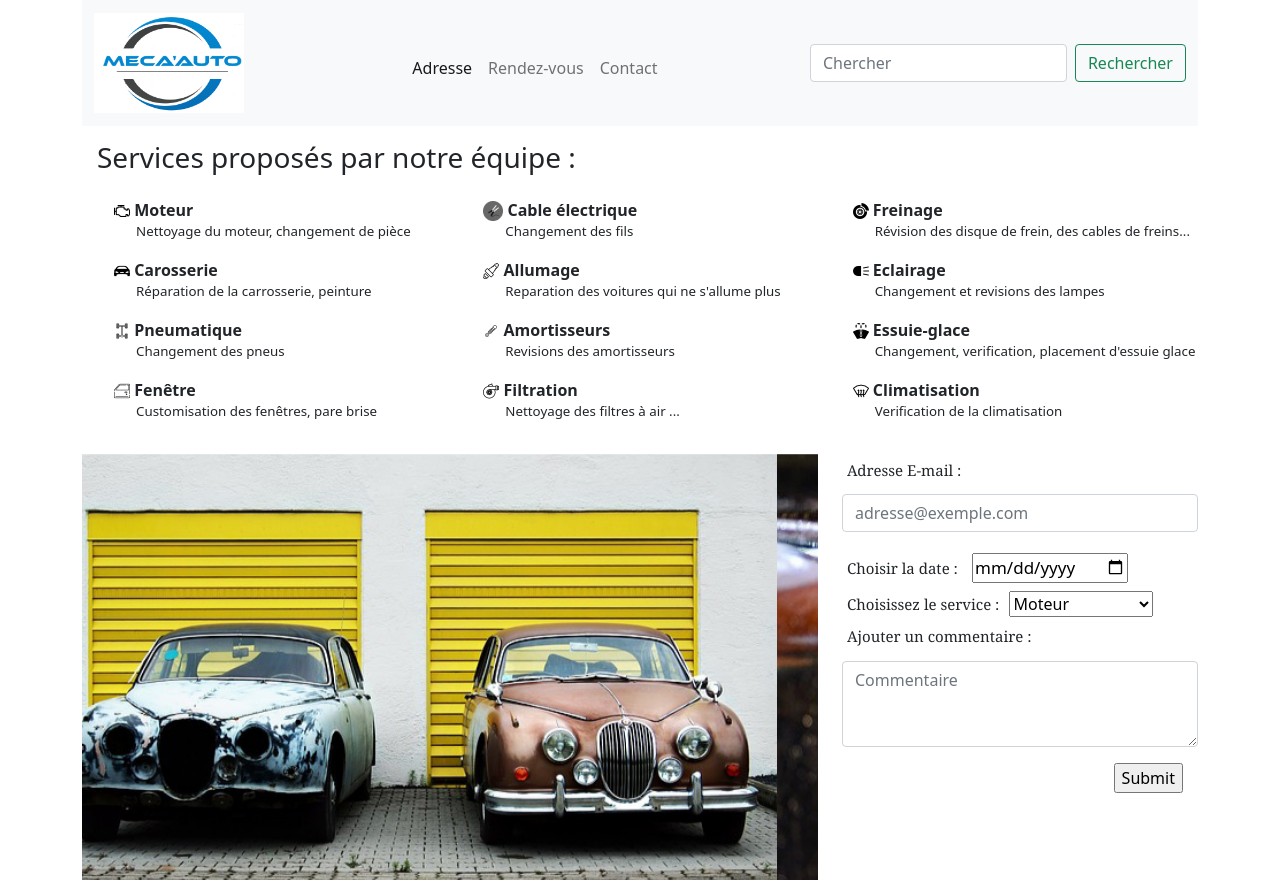
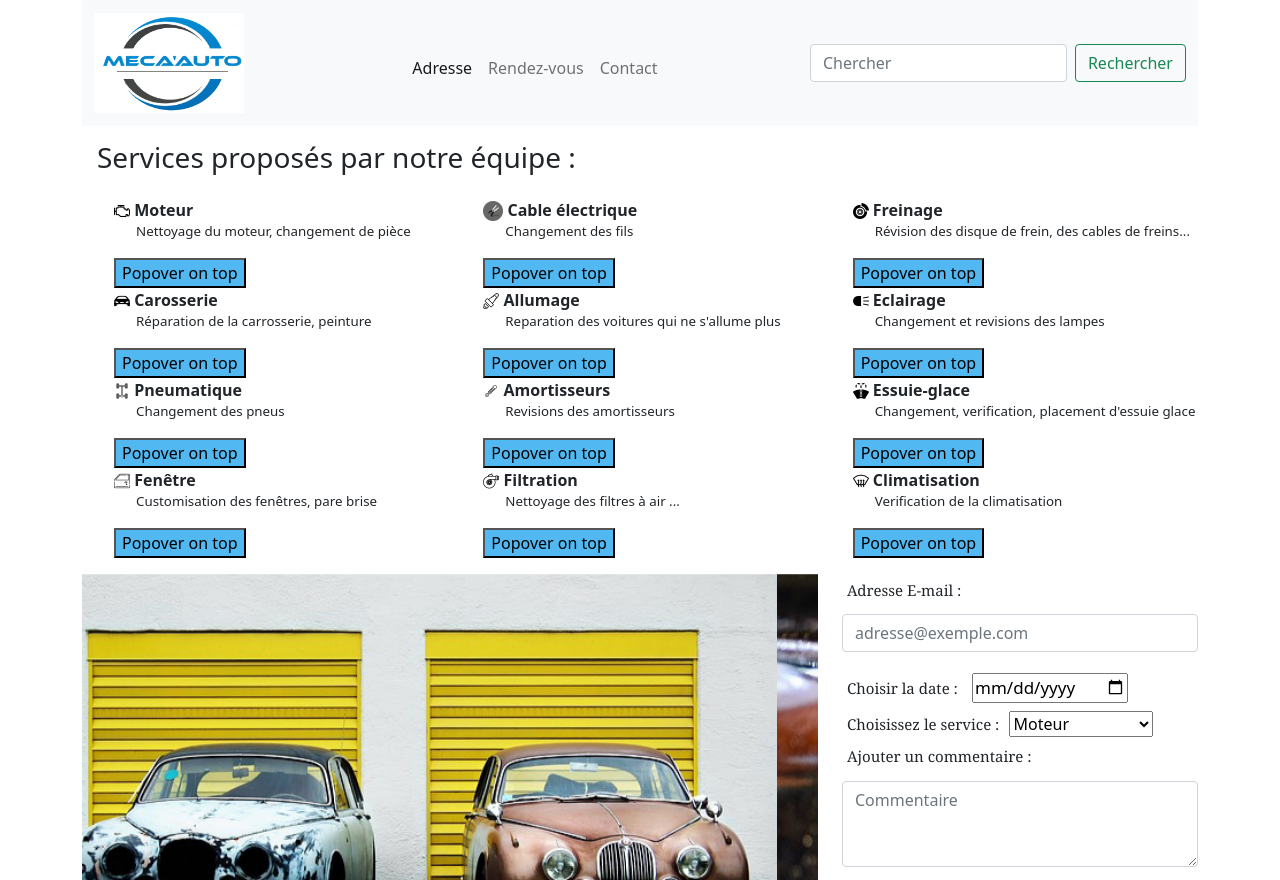
Before and after one commit to Alik-ai/Site-Garage-pr1, a plain HTML site: page index.html in a window 1280 px wide. Shown: the top 880 px of the page. Drawn offline with nearby package versions, Linux system fonts and the light colour scheme.

Commit message:
feat: ajout de java

```diff
--- /dev/null
+++ b/app.js
@@ -0,0 +1,4 @@
+var popoverTriggerList = [].slice.call(document.querySelectorAll('[data-bs-toggle="popover"]'))
+var popoverList = popoverTriggerList.map(function (popoverTriggerEl) {
+  return new bootstrap.Popover(popoverTriggerEl)
+})
--- a/index.html
+++ b/index.html
@@ -46,54 +46,90 @@
                         <li>
                             <img src="./Image/icones/colone 1/malfunction-indicador.png" alt=""> Moteur<br>
                             <p>Nettoyage du moteur, changement de pièce </p>
+                            <!-- <button type="button" class="btn btn-lg btn-danger" data-bs-toggle="popover" title="Popover title" data-bs-content="And here's some amazing content. It's very engaging. Right?">Click to toggle popover</button> -->
+                            <button type="button" class="Popov" class="btn btn-secondary" data-bs-container="body" data-bs-toggle="popover" data-bs-placement="top" data-bs-content="test de marche arrière">
+                                Popover on top
+                            </button>
                         </li>
                         <li>
                             <img src="./Image/icones/colone 1/avant-de-voiture-sportive.png"> Carosserie <br>
                             <p>Réparation de la carrosserie, peinture </p>
+                            <button type="button" class="Popov" class="btn btn-secondary" data-bs-container="body" data-bs-toggle="popover" data-bs-placement="top" data-bs-content="test de marche arrière">
+                                Popover on top
+                            </button>
                         </li>
                         <li>
                             <img src="./Image/icones/colone 1/voiture.png" width="16px" alt=""> Pneumatique <br>
                             <p>Changement des pneus</p>
+                            <button type="button" class="Popov" class="btn btn-secondary" data-bs-container="body" data-bs-toggle="popover" data-bs-placement="top" data-bs-content="test de marche arrière">
+                                Popover on top
+                            </button>
                         </li>
                         <li>
                             <img src="./Image/icones/colone 1/porte-de-voiture.png" alt=""> Fenêtre <br>
                             <p>Customisation des fenêtres, pare brise</p>
+                            <button type="button" class="Popov" class="btn btn-secondary" data-bs-container="body" data-bs-toggle="popover" data-bs-placement="top" data-bs-content="test de marche arrière">
+                                Popover on top
+                            </button>
                         </li>
                     </div>
                     <div class="col-12 col-sm-4  col-services">
                         <li>
                             <img src="./Image/icones/colonne 2/carjumper_118024.png" width="20px" alt=""> Cable électrique <br>
                             <p>Changement des fils </p>
+                            <button type="button" class="Popov" class="btn btn-secondary" data-bs-container="body" data-bs-toggle="popover" data-bs-placement="top" data-bs-content="test de marche arrière">
+                                Popover on top
+                            </button>
                         </li>
                         <li>
                             <img src="./Image/icones/colonne 2/sparkplug_4970.png" width="16px" alt=""> Allumage <br>
                             <p>Reparation des voitures qui ne s'allume plus</p>
-                        </li>
+                            <button type="button" class="Popov" class="btn btn-secondary" data-bs-container="body" data-bs-toggle="popover" data-bs-placement="top" data-bs-content="test de marche arrière">
+                                Popover on top
+                            </button>
                         <li>
                             <img src="./Image/icones/colonne 2/amortisseur.png" alt=""> Amortisseurs <br>
                             <p>Revisions des amortisseurs</p>
+                            <button type="button" class="Popov" class="btn btn-secondary" data-bs-container="body" data-bs-toggle="popover" data-bs-placement="top" data-bs-content="test de marche arrière">
+                                Popover on top
+                            </button>
                         </li>
                         <li>
                             <img src="./Image/icones/colonne 2/air-filter.png" alt=""> Filtration <br>
                             <p>Nettoyage des filtres à air ...</p>
+                            <button type="button" class="Popov" class="btn btn-secondary" data-bs-container="body" data-bs-toggle="popover" data-bs-placement="top" data-bs-content="test de marche arrière">
+                                Popover on top
+                            </button>
                         </li>
                     </div>
                     <div class="col-12 col-sm-4  col-services">
                         <li>
                             <img src="./Image/icones/colonne 3/frein.png" alt=""> Freinage <br>
                             <p>Révision des disque de frein, des cables de freins...</p>
+                            <button type="button" class="Popov" class="btn btn-secondary" data-bs-container="body" data-bs-toggle="popover" data-bs-placement="top" data-bs-content="test de marche arrière">
+                                Popover on top
+                            </button>
                         </li>
                         <li>
                             <img src="./Image/icones/colonne 3/eclairage-de-la-voiture.png" alt=""> Eclairage <br>
                             <p>Changement et revisions des lampes</p>
+                            <button type="button" class="Popov" class="btn btn-secondary" data-bs-container="body" data-bs-toggle="popover" data-bs-placement="top" data-bs-content="test de marche arrière">
+                                Popover on top
+                            </button>
                         </li>
                         <li>
                             <img src="./Image/icones/colonne 3/water.png" alt=""> Essuie-glace
                             <p>Changement, verification, placement d'essuie glace</p>
+                            <button type="button" class="Popov" class="btn btn-secondary" data-bs-container="body" data-bs-toggle="popover" data-bs-placement="top" data-bs-content="test de marche arrière">
+                                Popover on top
+                            </button>
                         </li>
                         <li>
                             <img src="./Image/icones/colonne 3/climatisation.png" alt=""> Climatisation <br>
                             <p>Verification de la climatisation</p>
+                            <button type="button" class="Popov" class="btn btn-secondary" data-bs-container="body" data-bs-toggle="popover" data-bs-placement="top" data-bs-content="test de marche arrière">
+                                Popover on top
+                            </button>
                         </li>
                     </div>
                 </div>
@@ -165,7 +201,7 @@
             </div>
         </div>
         <div class="row">
-            <div class="col-12 col-md-4 horaire">
+            <div class="col-12 col-md-4  horaire">
                 <h2>Horaires d'ouverture</h2>
                 <ul>
                     <li>Lundi 8h-12h / 13h30-19h </li>
@@ -224,7 +260,7 @@
                     </div>
             </div>
             <div class="col-12 col-md-4">
-                <div>
+                <div class="mtct">
                     <a id="contact"></a>
                     <h1>Nous contacter</h1>
                     <hr>
@@ -237,7 +273,7 @@
         </div>
     </section>
     <footer class="container">
-        <div>
+        <div class="mtct">
             <h1>Mentions legales</h1>
             <hr>
             <p>Lorem ipsum dolor sit, amet consectetur adipisicing elit. Itaque aut
@@ -247,5 +283,6 @@
         </div>
     </footer>
 <script src="https://cdn.jsdelivr.net/npm/bootstrap@5.0.0-beta3/dist/js/bootstrap.bundle.min.js" integrity="sha384-JEW9xMcG8R+pH31jmWH6WWP0WintQrMb4s7ZOdauHnUtxwoG2vI5DkLtS3qm9Ekf" crossorigin="anonymous"></script>
+<script src="./app.js" type="text/javascript"></script>
 </body>
 </html>
--- a/style.css
+++ b/style.css
@@ -2,6 +2,10 @@
 .logo{
     width: 150px;
     height: 100px;
+}
+/*BODY*/
+.couleur{
+    background-color: blue;
 }
 /*Contact et Mention*/
 hr{
@@ -34,6 +38,7 @@ label{
     padding-bottom: 15px;
     padding-right: 15px;
 }
+/* SECTION SERVICES */
 /* Les listes */
 ol{
     list-style-type: none;
@@ -42,7 +47,7 @@ ul{
     list-style-type: none;
     margin: 10px;
 }
-/* SECTION SERVICES */
+/*Mise en page*/
 .col-services li{
     font-weight: bold;
 }
@@ -54,7 +59,15 @@ ul{
 #se{
     padding: 15px;
 }
+/*Popover*/
+.Popov{
+    background-color:#51b8f1;
+}
 /*Horaire */
 .horaire{
     border: blue solid 3px;
 }
+/*Mention*/
+.mtct{
+    text-align: center;
+}
```
